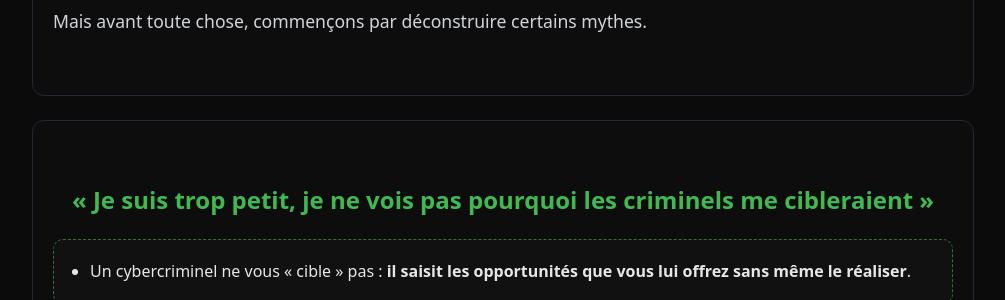
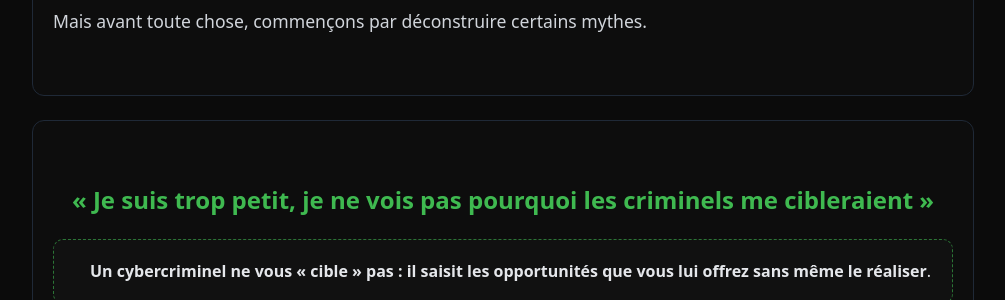
Before and after one commit to sqltemp/portfolio, a Jekyll site: the page projects/phares/protection-pme.html, which Jekyll copies as it is, in a window 1280 px wide and 900 px high, scrolled down 931 px, cut to the strip 0-300 px from the top of the window. Shown: the whole strip, without its empty margins (137-1142 px from the left). Built offline with Jekyll 4.4.1, drawn with Linux system fonts in a browser that asks for light colours.

Commit message:
Update protection-pme.html

```diff
--- a/projects/phares/protection-pme.html
+++ b/projects/phares/protection-pme.html
@@ -107,11 +107,9 @@
                 padding:18px 16px; margin-top:20px;">
 
       <ul style="margin:0; padding-left:20px; line-height:1.7;">
-        <li>
-          Un cybercriminel ne vous «&nbsp;cible&nbsp;» pas&nbsp;:
-          <strong>il saisit les opportunités que vous lui offrez sans même le réaliser</strong>.
-        </li>
+        <strong>Un cybercriminel ne vous «&nbsp;cible&nbsp;» pas&nbsp;: il saisit les opportunités que vous lui offrez sans même le réaliser</strong>.
       </ul>
+
     </div>
 
     <!-- IMAGE 1 : cambrioleur attiré par un bien précieux -->
@@ -387,6 +385,10 @@
            style="text-align:left; margin:24px auto; max-width:900px; background-color:#0d0d0d;
                   color:#e5e7eb; padding:40px 20px; border-radius:12px; border:1px solid #1f2937;">
 
+
+    <h2 style="color:#3fb950;">
+      Quels bénéfices puis-je attendre de la mise en place d’un programme de défense ?
+    </h2>
     <!-- IMAGE 5 : benefices -->
     <figure class="article-image" id="image-benefices"
             style="text-align:center; margin:20px 0;">
@@ -395,9 +397,7 @@
            class="img-reduite"
            style="max-width:100%; border-radius:10px; border:1px solid #3fb95033;">
     </figure>
-    <h2 style="color:#3fb950;">
-      Quels bénéfices puis-je attendre de la mise en place d’un programme de défense ?
-    </h2>
+
 
     <p style="font-size:1.05em; line-height:1.7;">
       Une compagnie qui se dote d’un programme de défense sera&nbsp;:
```
